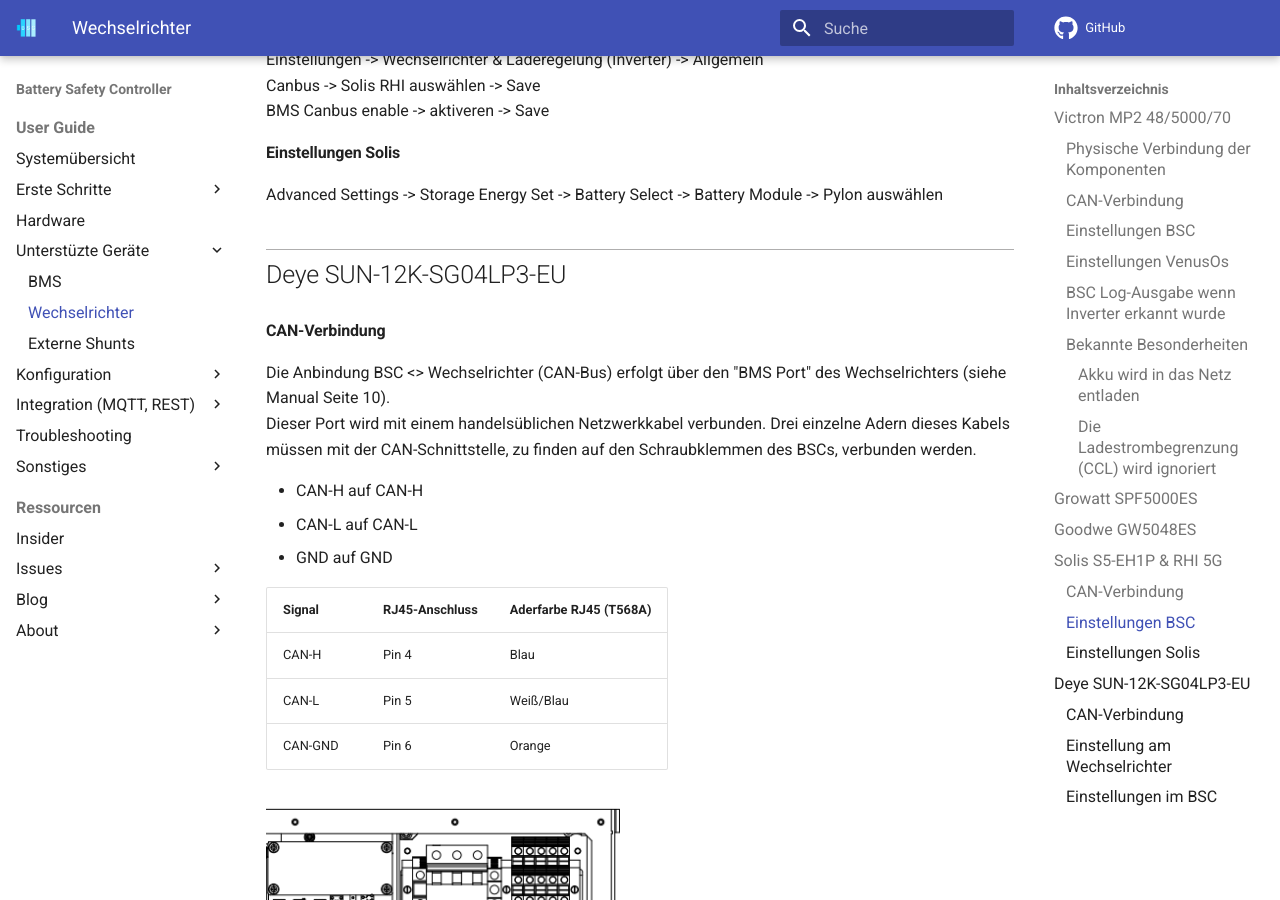
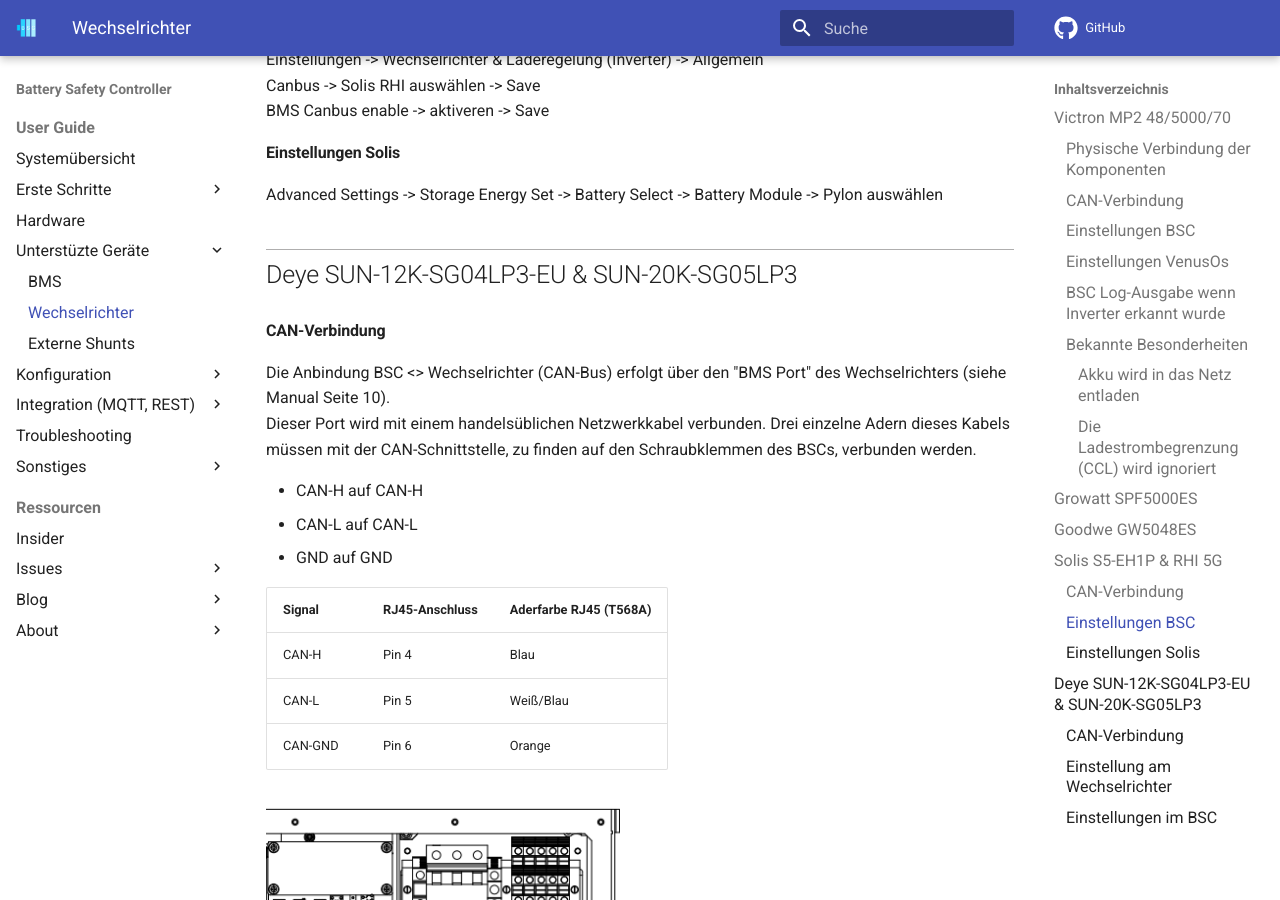
Before and after one commit to bsc-org/bsc, an MkDocs documentation site: the page built from docs/devices/wechselrichter.md, in a window 1280 px wide and 900 px high, scrolled down 4558 px. Built offline with MkDocs 1.6.1 and Material for MkDocs 9.7.7, drawn with Linux system fonts in a browser that asks for light colours; comment, search, counter and statistics services are not loaded.

Commit message:
Deye sg05lp3 funktioniert auch laut User

```diff
--- a/docs/devices/wechselrichter.md
+++ b/docs/devices/wechselrichter.md
@@ -108,7 +108,7 @@
 #### Einstellungen Solis
 Advanced Settings -> Storage Energy Set -> Battery Select -> Battery Module -> Pylon auswählen
 
-## Deye SUN-12K-SG04LP3-EU
+## Deye SUN-12K-SG04LP3-EU & SUN-20K-SG05LP3
 
 #### CAN-Verbindung
 Die Anbindung BSC <> Wechselrichter (CAN-Bus) erfolgt über den "BMS Port" des Wechselrichters (siehe Manual Seite 10).
```
